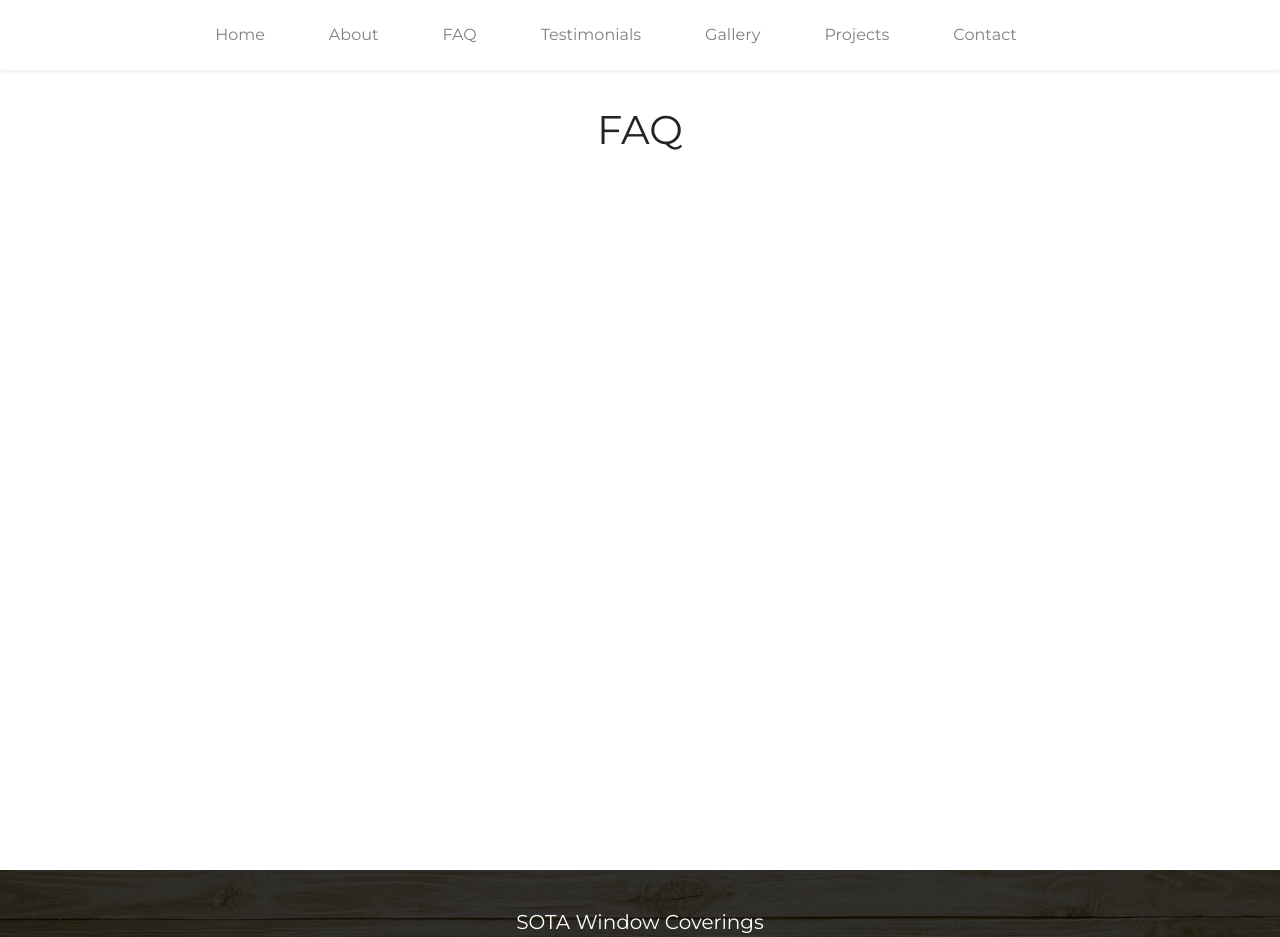
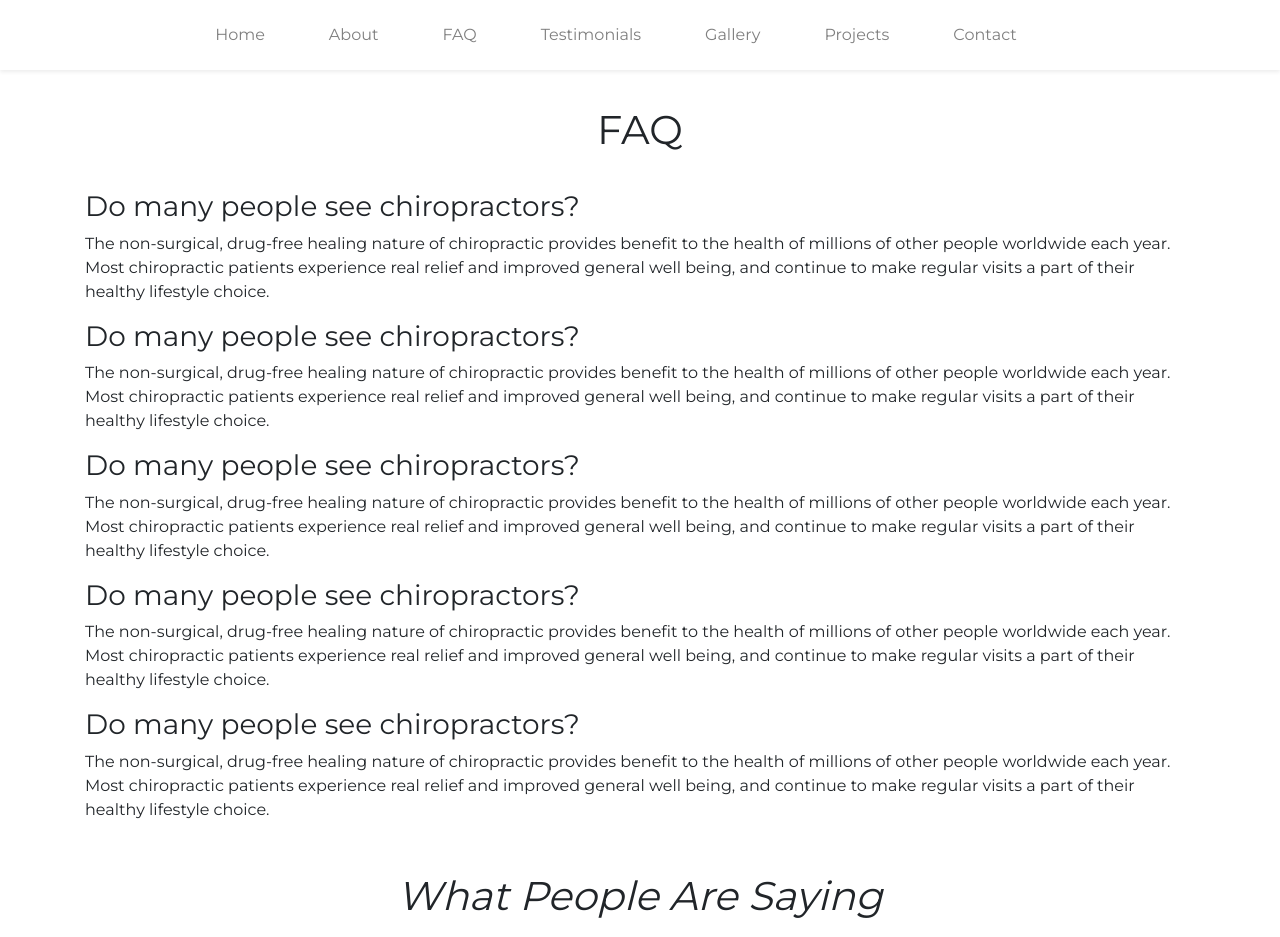
Before and after one commit to kreid333/sota, a Gatsby site in the folder client/: page /faq in a window 1280 px wide. Shown: the top 937 px of the page. Built offline with nearby package versions, Linux system fonts and the light colour scheme; Gatsby itself is replaced by a stand-in of ours.

Commit message:
removed border from reviews component and layed out faq page

```diff
--- a/client/src/components/Reviews/Reviews.jsx
+++ b/client/src/components/Reviews/Reviews.jsx
@@ -6,7 +6,7 @@ const Reviews = () => {
     <>
       <div className="row">
         <div className="col-sm-12 text-center">
-          <i><h1 className="m-4" style={{ padding: "10px", border: "1px solid black"}}>
+          <i><h1 className="m-4" style={{ padding: "10px"}}>
             What People Are Saying
           </h1></i>
         </div>
--- a/client/src/pages/faq.js
+++ b/client/src/pages/faq.js
@@ -1,5 +1,7 @@
 import React from "react"
 import Layout from "../components/Layout"
+import ContactUs from "../components/ContactUs/ContactUs"
+import Reviews from "../components/Reviews/Reviews"
 
 const faq = () => {
   return (
@@ -12,6 +14,52 @@ const faq = () => {
             </h1>
           </div>
         </div>
+        <div className="row">
+          <div className="col-sm-12">
+            <h3>Do many people see chiropractors?</h3>
+            <p>
+              The non-surgical, drug-free healing nature of chiropractic
+              provides benefit to the health of millions of other people
+              worldwide each year. Most chiropractic patients experience real
+              relief and improved general well being, and continue to make
+              regular visits a part of their healthy lifestyle choice.
+            </p>
+            <h3>Do many people see chiropractors?</h3>
+            <p>
+              The non-surgical, drug-free healing nature of chiropractic
+              provides benefit to the health of millions of other people
+              worldwide each year. Most chiropractic patients experience real
+              relief and improved general well being, and continue to make
+              regular visits a part of their healthy lifestyle choice.
+            </p>
+            <h3>Do many people see chiropractors?</h3>
+            <p>
+              The non-surgical, drug-free healing nature of chiropractic
+              provides benefit to the health of millions of other people
+              worldwide each year. Most chiropractic patients experience real
+              relief and improved general well being, and continue to make
+              regular visits a part of their healthy lifestyle choice.
+            </p>
+            <h3>Do many people see chiropractors?</h3>
+            <p>
+              The non-surgical, drug-free healing nature of chiropractic
+              provides benefit to the health of millions of other people
+              worldwide each year. Most chiropractic patients experience real
+              relief and improved general well being, and continue to make
+              regular visits a part of their healthy lifestyle choice.
+            </p>
+            <h3>Do many people see chiropractors?</h3>
+            <p>
+              The non-surgical, drug-free healing nature of chiropractic
+              provides benefit to the health of millions of other people
+              worldwide each year. Most chiropractic patients experience real
+              relief and improved general well being, and continue to make
+              regular visits a part of their healthy lifestyle choice.
+            </p>
+          </div>
+        </div>
+        <Reviews />
+        <ContactUs />
       </div>
     </Layout>
   )
```
